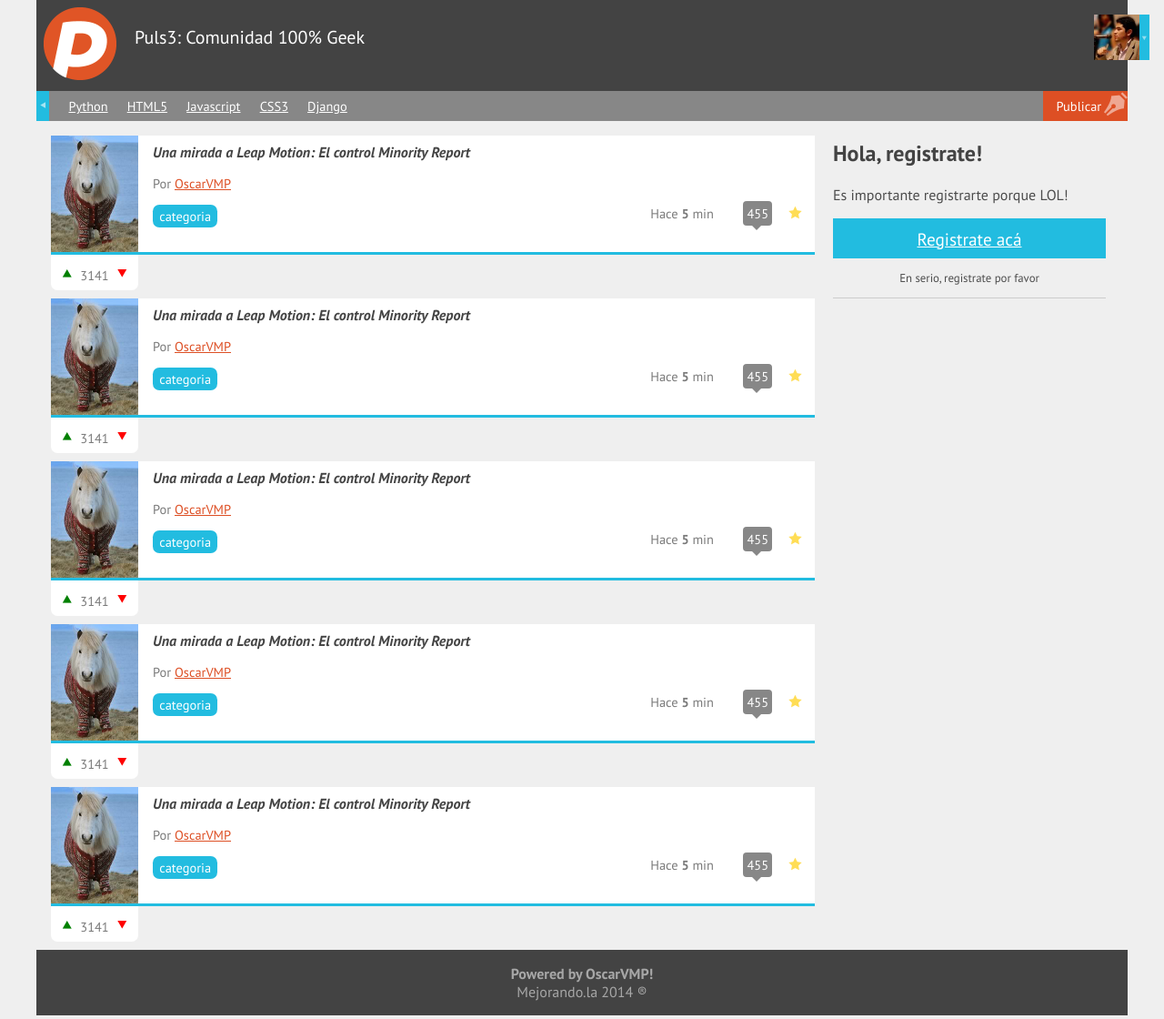
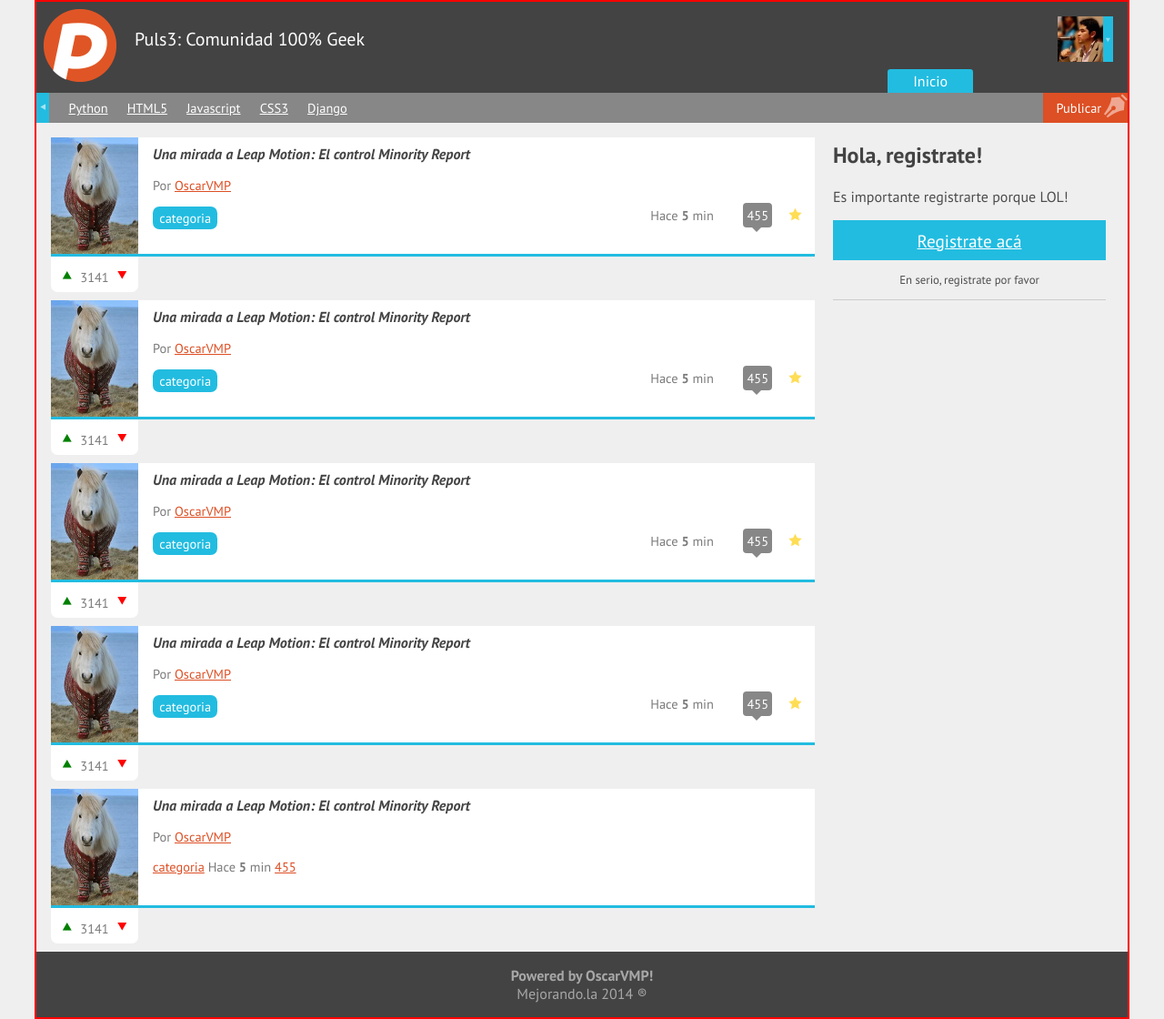
Before and after one commit to oscarvmp/PULS3, a plain HTML site: page index.html in a window 1280 px wide. Shown: the whole page at 91% size. Drawn offline with Linux system fonts and the light colour scheme.

Commit message:
Creación del home

```diff
--- a/estilos.css
+++ b/estilos.css
@@ -13,6 +13,7 @@ a
 {
 	color: #DD4F24;
 }
+
 body
 {
 	background: #EFEFEF;
@@ -42,6 +43,7 @@ header
 	color: white;
 	margin: 0;
 	padding: 0.5em;
+	position: relative;
 }
 header:after{
 	clear: both;
@@ -85,6 +87,26 @@ header #avatar img
 	float: left;
 	width: 50px;
 }
+
+
+/*Revisar código*/
+header #home
+
+{
+	background: #22BCE0;
+	border-radius: 0.2em 0.2em 0 0;
+	color: white;
+	display: inline;
+	text-decoration: none;
+	padding: 0.2em 28px;
+	margin: 74px 170px;
+	position: absolute;
+	right: 0;
+	top: 0;
+	text-align: center;
+}
+
+
 header #logo img
 {
 	width: 80px;
@@ -149,6 +171,7 @@ nav #publicar_nav a
 	padding: 0.5em 1em;
 	text-decoration: none;
 }
+
 #bienvenida
 {
 	display: none;
--- a/index.html
+++ b/index.html
@@ -19,6 +19,7 @@
 			<img src="logo.png" />
 		</figure>
 		<h1 id="titulo_header">Puls3: Comunidad 100% Geek</h1>
+		<a id="home" href="#">Inicio</a>
 		<figure id="avatar">
 			<img src="avatar.jpg" />
 			<figcaption></figcaption>
@@ -145,7 +146,7 @@
 			<p class="autor_item">
 				Por <a href="#">OscarVMP</a>
 			</p>
-			<p class="datos_item">
+			<p class="dat os_item">
 				<a class="tag_item" href="#">categoria</a>
 				<span class="fecha_item">Hace <strong>5</strong> min</span>
 				<a class="comentarios_item" href="#">455</a>
--- a/responsive.css
+++ b/responsive.css
@@ -1,7 +1,13 @@
+ /*Condición que hace cambios si
+el ancho de la pantalla es menor a 768  Nota: <768 dispositivos moviles
+ => a 768 desktop 1200 máximo*/
+
 @media screen and (min-width: 768px)
+
 {
 	body
 	{
+		border: 2px solid red;
 		margin: 0 auto;
 		max-width: 1200px;
 	}
```
